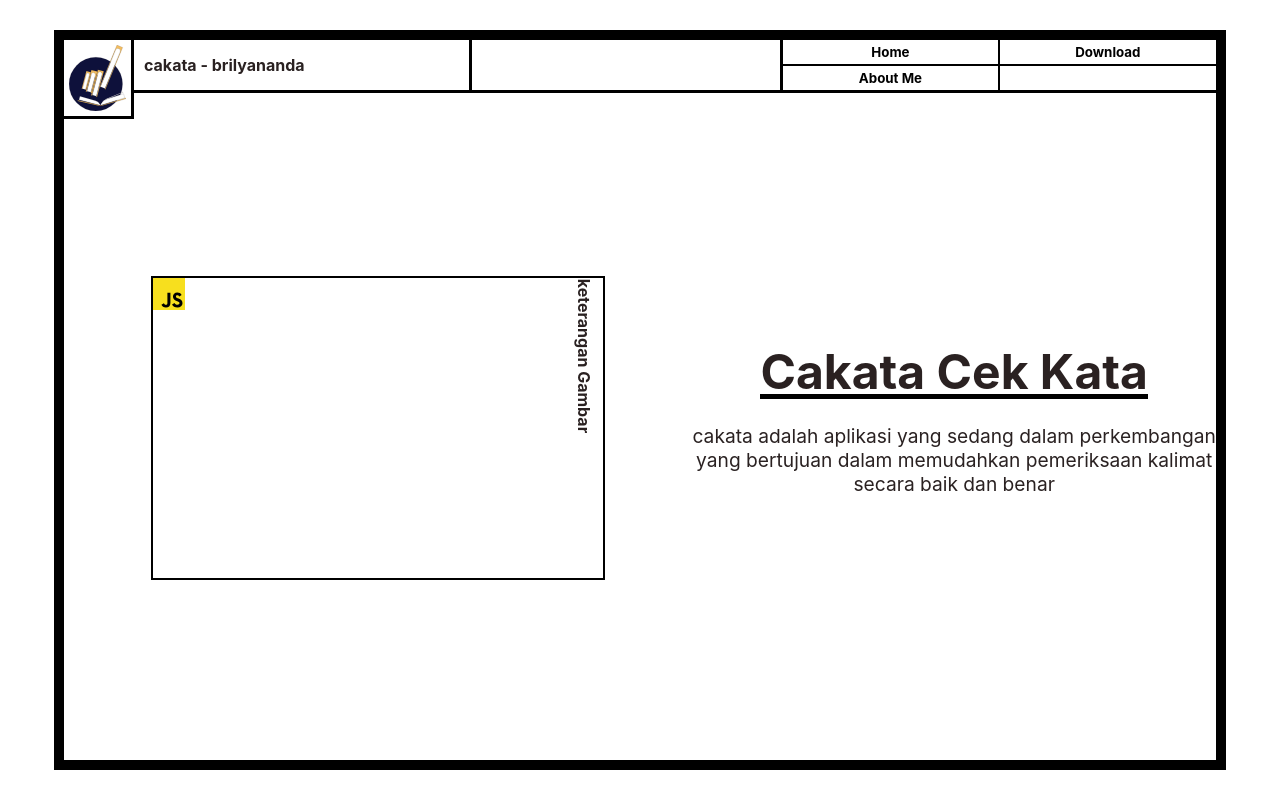
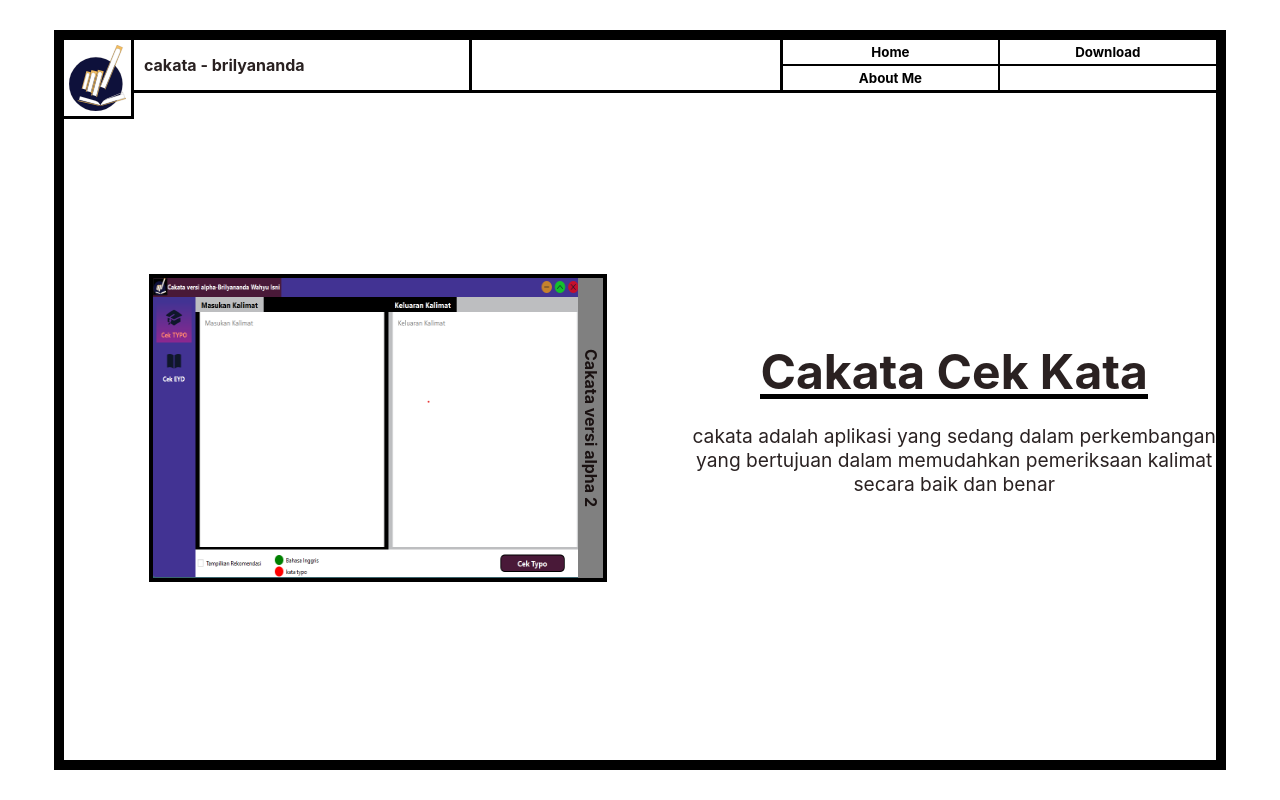
Before and after one commit to BrilyanandaWahyuIsni/cekata-web-sementara, a website built with Vite: page index.html in a window 1280 px wide. Built offline with nearby package versions, Linux system fonts and the light colour scheme.

Commit message:
update lagi
prubahan berapa fiile dan lokasi

```diff
--- a/index.html
+++ b/index.html
@@ -26,8 +26,8 @@
 				<div class="isi-web">
 					<div class="gambar-isi">
 						<div class="bingkai-gambar">
-							<img src="./javascript.svg" alt="Image" />
-							<h4>keterangan Gambar</h4>
+							<img src="./public/gambar design.png" />
+							<h4>Cakata versi alpha 2</h4>
 						</div>
 					</div>
 					<div class="keterangan-isi">
--- a/src/style/_isi_web.scss
+++ b/src/style/_isi_web.scss
@@ -20,25 +20,29 @@
 		& .bingkai-gambar {
 			width: 450px;
 			height: 300px;
-			border: 2px solid black;
+			border: 4px solid black;
 			position: relative;
 
-			& div {
+			& img {
 				display: flex;
 				justify-content: center;
 				align-items: center;
 				font-size: xxx-large;
-				width: 100%;
-				height: 80%;
+				width: 95%;
+				height: 100%;
 				border-bottom: 1px soldi gray;
 			}
 
 			& h4 {
+				background-color: gray;
+				width: 300px;
+				height: 25px;
 				text-align: center;
 				transform: rotate(90deg);
 				position: absolute;
-				top: 22%;
-				right: -13%;
+				bottom: 0;
+				right: 25px;
+				transform-origin: bottom right;
 			}
 		}
 	}
```
Also changed, not shown: public/gambar design.png (added).
